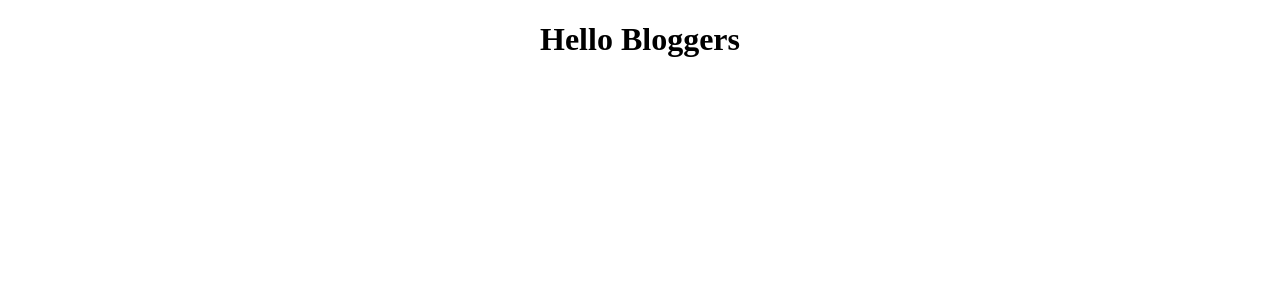
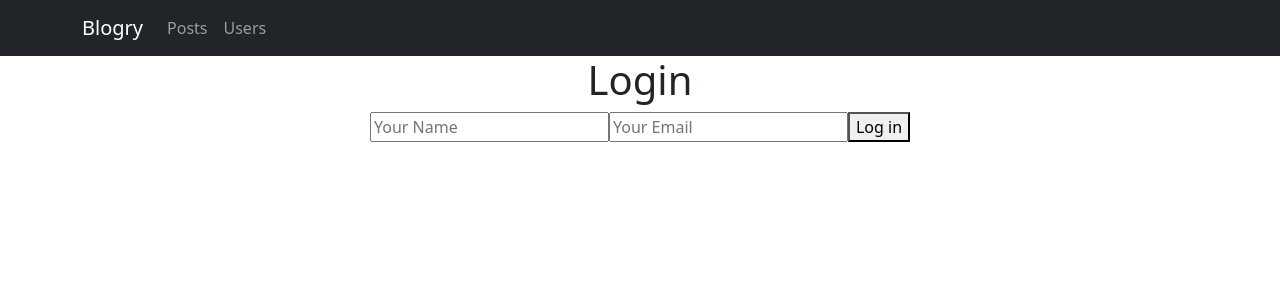
Before and after one commit to C5-MustafaMHamdan/T02_Blog_App, a React (Create React App) app in the folder blog-app/: page /login in a window 1280 px wide. Shown: the top 300 px of the page. Built offline with nearby package versions, Linux system fonts and the light colour scheme.

Commit message:
get users

```diff
--- a/blog-app/package.json
+++ b/blog-app/package.json
@@ -7,9 +7,13 @@
     "@testing-library/jest-dom": "^5.16.4",
     "@testing-library/react": "^13.3.0",
     "@testing-library/user-event": "^13.5.0",
+    "axios": "^0.27.2",
+    "bootstrap": "^5.1.3",
     "react": "^18.2.0",
+    "react-bootstrap": "^2.4.0",
     "react-dom": "^18.2.0",
     "react-redux": "^8.0.2",
+    "react-router-dom": "^6.3.0",
     "react-scripts": "5.0.1",
     "web-vitals": "^2.1.4"
   },
--- a/blog-app/src/App.js
+++ b/blog-app/src/App.js
@@ -1,10 +1,20 @@
+import "./App.css";
+import Login from "./login";
+import Users from "./users";
+import { Routes, Route } from "react-router-dom";
+import Navy from "./navbar";
+function App() {
 
-import './App.css';
 
-function App() {
+
+
   return (
     <div className="App">
-      <h1>Hello Bloggers</h1>
+      <Navy/>
+      <Routes>
+      <Route path="/users" element={<Users />} />
+       <Route path="/login" element={<Login />} />
+      </Routes>
     </div>
   );
 }
--- a/blog-app/src/index.js
+++ b/blog-app/src/index.js
@@ -1,15 +1,18 @@
 import React from 'react';
 import ReactDOM from 'react-dom/client';
+import 'bootstrap/dist/css/bootstrap.min.css';
 
 import App from './App';
 import { Provider } from "react-redux";
 import store from './redux/store';
-
+import { BrowserRouter, Router } from "react-router-dom";
 const root = ReactDOM.createRoot(document.getElementById('root'));
 root.render(
   <React.StrictMode>
+    <BrowserRouter>
       <Provider store={store}>
     <App />
     </Provider>
+    </BrowserRouter>
   </React.StrictMode>
 );
--- a/blog-app/src/login/index.js
+++ b/blog-app/src/login/index.js
@@ -1 +1,89 @@
-import React from "react";
+import axios from "axios";
+import { useState, useEffect } from "react";
+import { useSelector, useDispatch } from "react-redux";
+import auth from "../redux/reducers/auth";
+import { setlogin, logout } from "../redux/reducers/auth";
+import { useNavigate } from "react-router-dom";
+
+
+/* Bret
+Sincere@april.biz */
+
+const Login = () => {
+  const dispatch = useDispatch();
+
+  const navigate = useNavigate();
+
+  const [name, setName] = useState("");
+  const [email, setEmail] = useState("");
+  const [message, setMessage] = useState("");
+
+  const { loginy, logouty } = useSelector((state) => {
+
+    return {
+      loginy: state.auth.isLoggedIn,
+      logouty: state.auth.logout,
+    };
+  });
+
+
+  const doLogin = () => {
+    axios
+      .get(`https://jsonplaceholder.typicode.com/users`)
+      .then((result) => {
+       let id
+        let usrInfo = {};
+        let exist = false;
+        let Myname
+        result.data.forEach((element) => {
+          if (element.username === name && element.email === email) {
+            exist = true;
+            usrInfo = element;
+
+          }
+          if (exist) {
+            dispatch(setlogin(usrInfo));
+
+            navigate("/");
+          } else {
+            setMessage("the data you have entered is wrong ");
+          }
+        });
+
+      })
+      .catch((err) => {
+        console.log(err);
+      });
+  };
+
+  return (
+    <div>
+      <h1>Login</h1>
+      <input
+        placeholder="Your Name"
+        type="text"
+        onChange={(e) => {
+          setName(e.target.value);
+        }}
+      />
+      <input
+        placeholder="Your Email"
+        type="text"
+        onChange={(e) => {
+          setEmail(e.target.value);
+        }}
+      />
+      <button
+        onClick={() => {
+          doLogin();
+        }}
+      >
+        Log in
+      </button>
+
+      {message && <p> {message} </p>}
+    </div>
+  );
+};
+
+export default Login;
--- a/blog-app/src/navbar/index.js
+++ b/blog-app/src/navbar/index.js
@@ -0,0 +1,44 @@
+import Container from 'react-bootstrap/Container';
+import Nav from 'react-bootstrap/Nav';
+import Navbar from 'react-bootstrap/Navbar';
+import NavDropdown from 'react-bootstrap/NavDropdown';
+
+import { useSelector, useDispatch } from "react-redux";
+
+
+
+function Navy() {
+
+  const state = useSelector((state) => {
+    return {
+
+      name: state.auth.name,
+    };
+  });
+
+console.log(state.name);
+
+  return (
+    <Navbar collapseOnSelect expand="lg" bg="dark" variant="dark">
+      <Container>
+        <Navbar.Brand href="/">Blogry</Navbar.Brand>
+        <Navbar.Toggle aria-controls="responsive-navbar-nav" />
+        <Navbar.Collapse id="responsive-navbar-nav">
+          <Nav className="me-auto">
+            <Nav.Link href="/posts">Posts</Nav.Link>
+            <Nav.Link href="/Users">Users</Nav.Link>
+
+          </Nav>
+          <Nav>
+
+            <Nav.Link  href="/profile">
+          {state.name}
+            </Nav.Link>
+          </Nav>
+        </Navbar.Collapse>
+      </Container>
+    </Navbar>
+  );
+}
+
+export default Navy;
--- /dev/null
+++ b/blog-app/src/profile/index.js
@@ -0,0 +1,2 @@
+import { useParams } from "react-router-dom";
+const { id, name } = useParams();
--- a/blog-app/src/redux/reducers/auth/index.js
+++ b/blog-app/src/redux/reducers/auth/index.js
@@ -3,13 +3,30 @@ import { createSlice } from "@reduxjs/toolkit";
 export const auth = createSlice({
   name: "auth",
   initialState: {
-    isLoggedIn: false,
+    token:{},
+    isLoggedIn: localStorage.getItem("token")?true:false,
+    name: localStorage.getItem("name")?localStorage.getItem("name"):"",
+    id:localStorage.getItem("id")?localStorage.getItem("id"):"",
+    profile:{}
   },
   reducers: {
     setlogin: (state, action) => {
+
+      state.token=true
+      localStorage.setItem("token",state.token)
       state.isLoggedIn = true;
+console.log(action.payload);
+state.name=action.payload.name;
+localStorage.setItem("name",state.name)
+state.id=action.payload.id;
+localStorage.setItem("id",state.id)
+state.profile=action.payload
+
+
+
     },
     logout: (state, action) => {
+
       state.isLoggedIn = false;
     },
   },
--- a/blog-app/src/redux/reducers/users/index.js
+++ b/blog-app/src/redux/reducers/users/index.js
@@ -1,12 +1,16 @@
 import { createSlice } from "@reduxjs/toolkit";
 
-export const UsersSlice = createSlice({
+export const users = createSlice({
   name: "users",
   initialState: {
     users: [],
   },
   reducers: {
 
+
+    getAllusers: (state, action) => {
+      state.users = action.payload;
+    },
 
 
 
@@ -16,3 +20,7 @@ export const UsersSlice = createSlice({
 
   },
 });
+
+export const { getAllusers } = users.actions;
+
+export default users.reducer;
--- a/blog-app/src/redux/store.js
+++ b/blog-app/src/redux/store.js
@@ -2,12 +2,12 @@ import { configureStore } from "@reduxjs/toolkit";
 import authReducer from "./reducers/auth";
 import postReducer from "./reducers/posts";
 import commentsReducer from "./reducers/comments";
-
+import userReducer from "./reducers/users";
 export default configureStore({
   reducer: {
     posts: postReducer,
     auth: authReducer,
-
+users:userReducer,
     comments: commentsReducer,
   },
 });
--- /dev/null
+++ b/blog-app/src/users/index.js
@@ -0,0 +1,63 @@
+import axios from "axios";
+import { useState, useEffect } from "react";
+import { useSelector, useDispatch } from "react-redux";
+
+
+import { useNavigate } from "react-router-dom";
+ import {getAllusers} from "../redux/reducers/users"
+
+/* Bret
+Sincere@april.biz */
+
+const Users = () => {
+  const dispatch = useDispatch();
+
+  const navigate = useNavigate();
+
+
+
+  const [message, setMessage] = useState("");
+
+  const { users } = useSelector((state) => {
+
+    return {
+      users: state.users.users,
+     };
+  });
+
+
+  const  getUsers= () => {
+    axios
+      .get(`https://jsonplaceholder.typicode.com/users`)
+      .then((result) => {
+        dispatch(getAllusers(result.data));
+      })
+      .catch((err) => {
+        console.log(err);
+      });
+  };
+  useEffect(() => {
+    getUsers();
+  }, []);
+
+
+
+
+  return (
+    <div>
+      <h1>Users</h1>
+      {users &&
+        users.map((element, index) => {
+          console.log(element);
+          return (
+            <div key={index}>
+              <p>{element.name}</p>
+
+            </div>
+          );
+        })}
+    </div>
+  );
+};
+
+export default Users;
```
Also changed, not shown: blog-app/src/profile/style.css (added), 1 other file (tests, documents, lock files or other folders).
